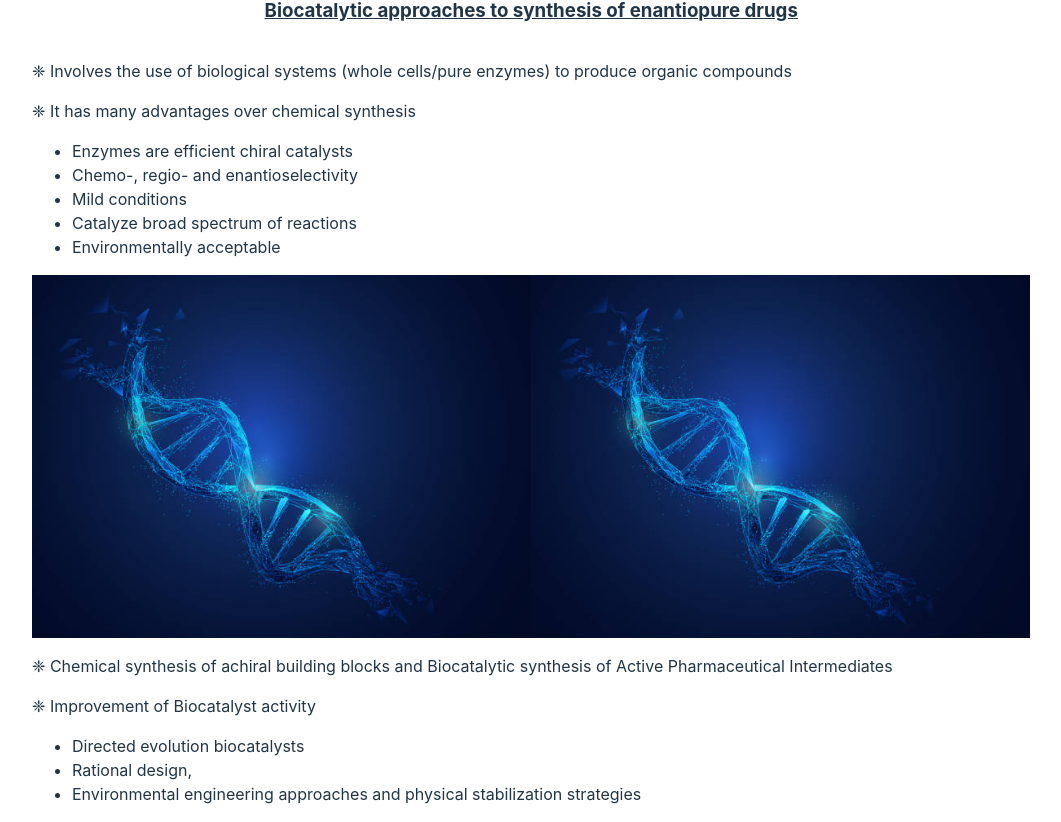
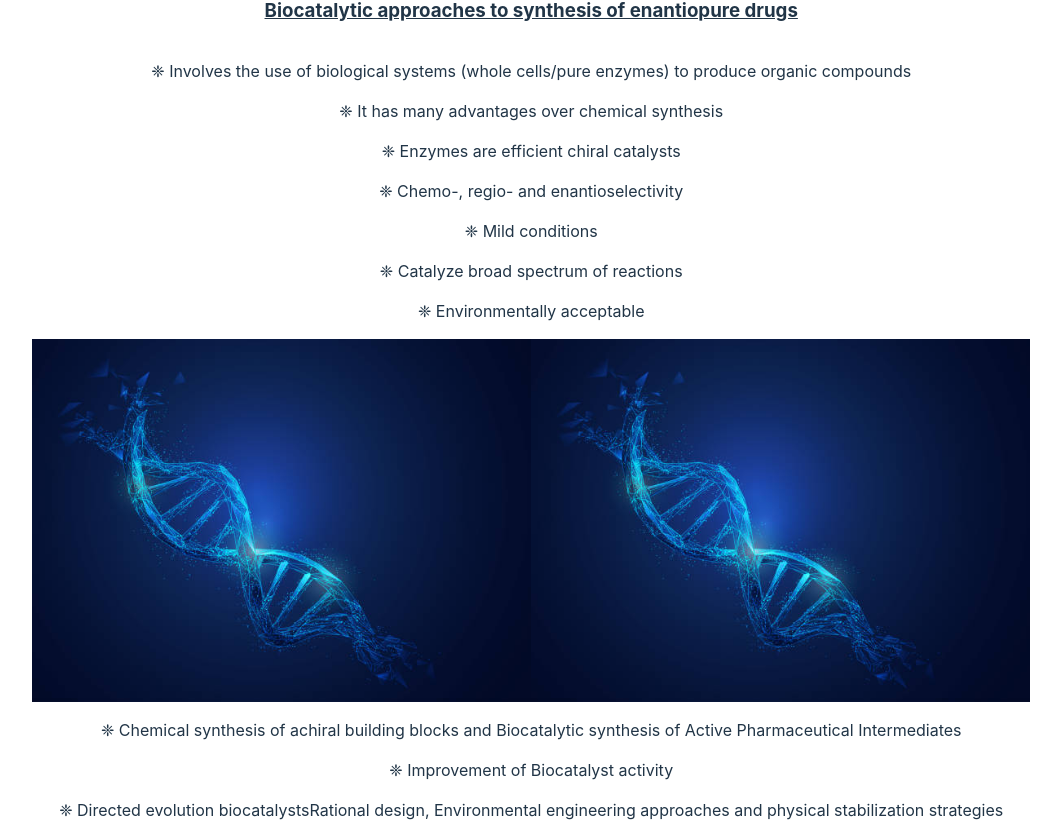
Before and after one commit to samuelEvans000/vidazan, a React (Vite) app: page /biocatalysis in a window 1280 px wide. Shown: the part 752-1574 px from the top of the page, without its empty margins (96-1157 px from the left). Built offline with nearby package versions, Linux system fonts and the light colour scheme.

Commit message:
careers page update

```diff
--- a/src/components/Biocatalysis/Biocatalysis.css
+++ b/src/components/Biocatalysis/Biocatalysis.css
@@ -3,6 +3,7 @@
     background-color: #fff;
     width: 98vw;
     padding: 0 10vw;
+    text-align: center;
     font-size: 1rem;
 }
 
--- a/src/components/Biocatalysis/Biocatalysis.jsx
+++ b/src/components/Biocatalysis/Biocatalysis.jsx
@@ -28,13 +28,12 @@ function Biocatalysis() {
             to produce organic compounds
           </p>
           <p>❈ It has many advantages over chemical synthesis</p>
-          <ul>
-            <li>Enzymes are efficient chiral catalysts</li>
-            <li>Chemo-, regio- and enantioselectivity</li>
-            <li>Mild conditions</li>
-            <li>Catalyze broad spectrum of reactions</li>
-            <li>Environmentally acceptable</li>
-          </ul>
+          <p>❈ Enzymes are efficient chiral catalysts</p>
+          <p>❈ Chemo-, regio- and enantioselectivity</p>
+          <p>❈ Mild conditions</p>
+          <p>❈ Catalyze broad spectrum of reactions</p>
+          <p>❈ Environmentally acceptable</p>
+
         </div>
         <div className="biocat-imgs">
           <div className="biocat-img2">
@@ -50,14 +49,10 @@ function Biocatalysis() {
             synthesis of Active Pharmaceutical Intermediates
           </p>
           <p>❈ Improvement of Biocatalyst activity </p>
-          <ul>
-            <li>Directed evolution biocatalysts</li>
-            <li>Rational design, </li>
-            <li>
+          ❈ Directed evolution biocatalystsRational design,
               Environmental engineering approaches and physical stabilization
               strategies
-            </li>
-          </ul>
+
           <p>
           ❈ Optimization of the process parameters for the biocatalyst
             production (shake flask as well as bioreactor level) and their
--- a/src/components/Careers/Careers.css
+++ b/src/components/Careers/Careers.css
@@ -0,0 +1,21 @@
+.career-container{
+    margin: 12rem;
+    min-height: 34vh;
+    font-size: 1.5rem;
+}
+
+@media screen and (max-width: 1200px) {
+    .career-container{
+        margin: 6rem;
+        font-size: 1rem;
+        min-height: 50vh;
+    }
+  }
+
+  @media screen and (max-width: 768px) {
+    .career-container{
+        margin: 3rem;
+        font-size: 1rem;
+        min-height: 66vh;
+    }
+  }
--- a/src/components/Careers/Careers.jsx
+++ b/src/components/Careers/Careers.jsx
@@ -9,8 +9,15 @@ function Careers() {
     <div>
         <Navbar/>
     </div>
-    <div>
+    <div className='career-container'>
+        <p>
+        Our knowledgeable team, driven by their dedication to achieving excellence, has played a vital role in the success of Vidazan Therapeutics. We prioritize the holistic development of our employees, recognizing that a sense of enjoyment and fulfillment is crucial for optimal performance. To foster this, we strive to create a positive and supportive work environment that ignites and sustains their drive to excel.
+        </p>
 
+        <p>
+        At Vidazan Therapeutics, we periodically organize a range of social events and celebrations to enhance the quality of life. If you are interested in joining our team, kindly provide us with your credentials below. We will contact you if there is a suitable position available that matches your skills. Alternatively, you may also send your CV and cover letter to our contact email -
+        <a href="mailto:vzantherapeutics@gmail.com"> vzantherapeutics@gmail.com</a>
+        </p>
     </div>
     <div>
         <Footer/>
```
